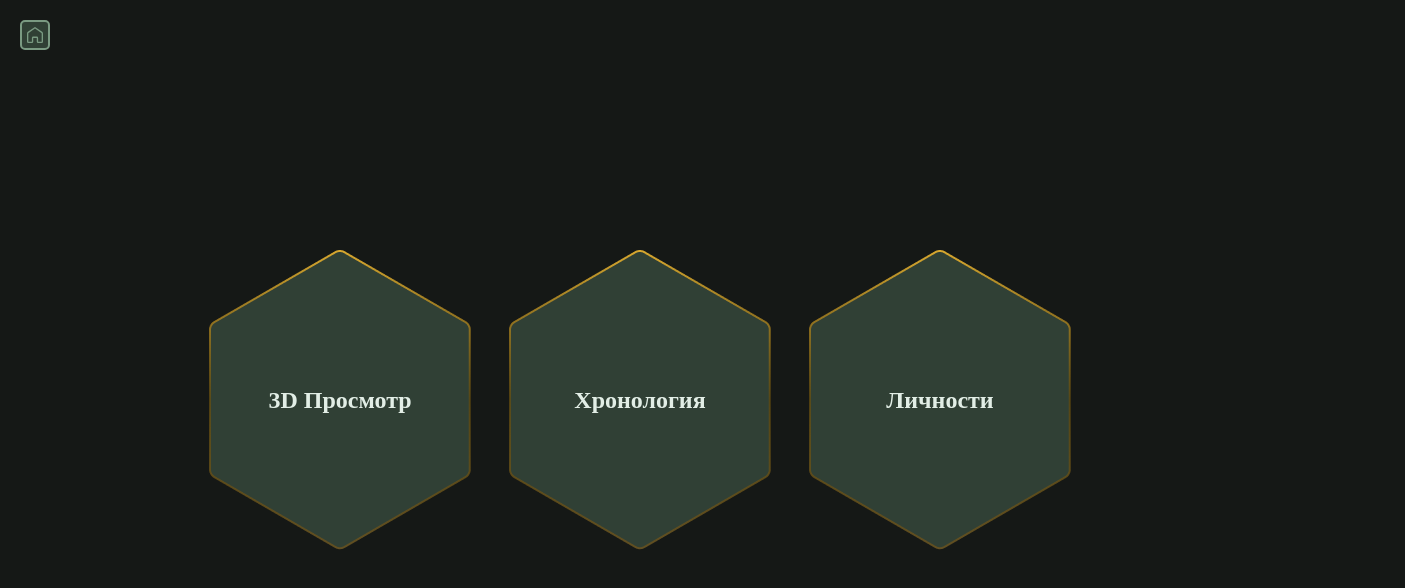
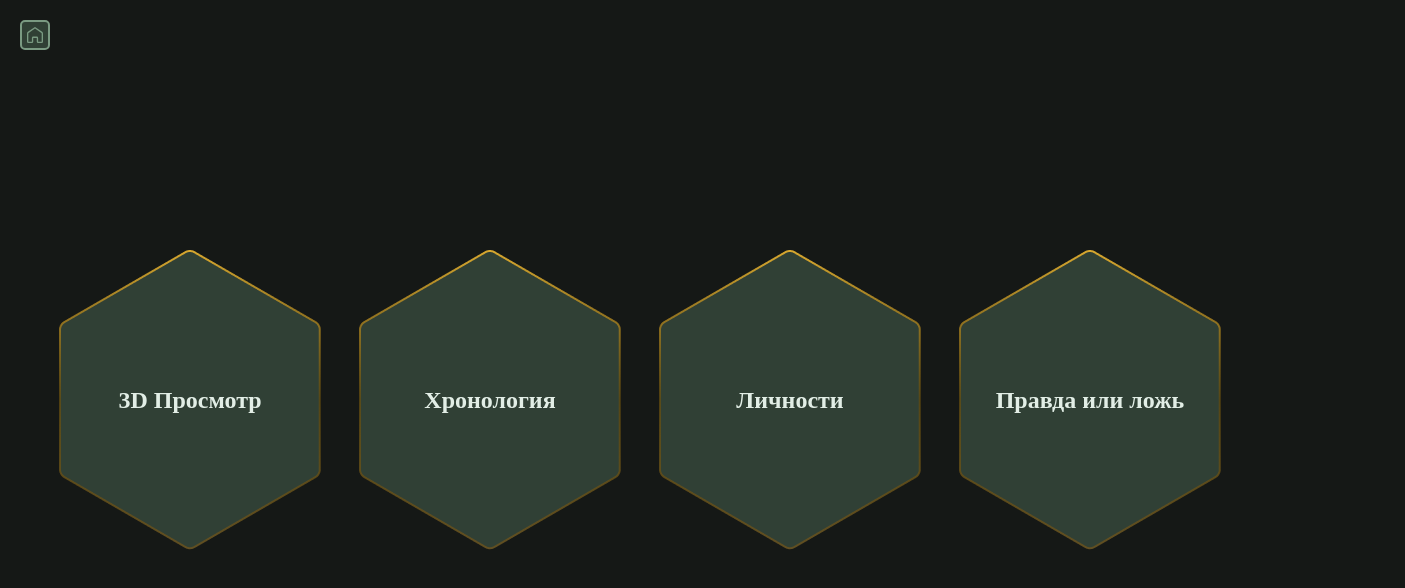
Before and after one commit to MatweyNazarenko/TechPatriot, a React (Vite) app: page / in a window 1280 px wide. Shown: the top 588 px of the page, 1405 px wide, since content can reach past the window. Built offline with nearby package versions, Linux system fonts and the light colour scheme; a web font is replaced by a local one.

Commit message:
Statement Update

```diff
--- a/src/component/MainPage/Combs.jsx
+++ b/src/component/MainPage/Combs.jsx
@@ -7,7 +7,7 @@ const Combs = ()=>{
                 <Comb to="/view" titleBack="3D Просмотр" descBack="Интерактивные 3D-модели изобретений ВОВ и факты о них">3D Просмотр</Comb>
                 <Comb to="/timeline" titleBack="Хронология" descBack="Лента времени из ключевых открытий и разработок Второй Мировой войны">Хронология</Comb>
                 <Comb to="/persons" titleBack="Личности" descBack="Выдающиеся конструкторы, ученые и медики, чья работа сыграла важную роль в Великой Отечественной войне">Личности</Comb>
-                {/* <Comb to="/statement" titleBack="Правда или ложь" descBack="">Правда или ложь</Comb> */}
+                <Comb to="/statement" titleBack="Правда или ложь" descBack="Определи верное или неверное это утверждение">Правда или ложь</Comb>
             </div>
         </div>
     )
--- a/src/component/TestContent/tasks/Statement/Statement.jsx
+++ b/src/component/TestContent/tasks/Statement/Statement.jsx
@@ -77,9 +77,9 @@ const Statement = () => {
                     <p>Правда</p>
                 </motion.button>
             </div>
-            <IsCorrect
+            {/* <IsCorrect
                 isCorrect={true}
-            ></IsCorrect>
+            ></IsCorrect> */}
             <div className="statement__stage">
                 {finished ? (
                     <div className="statement__result">
```
